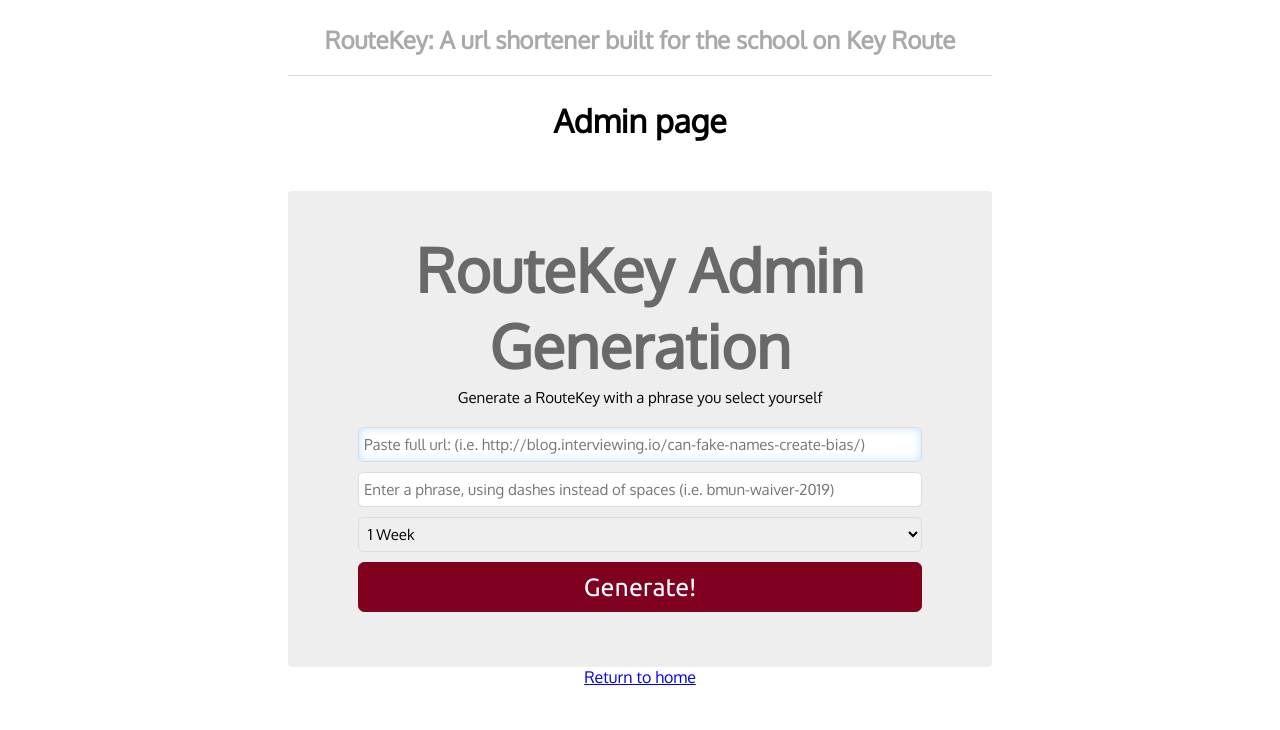
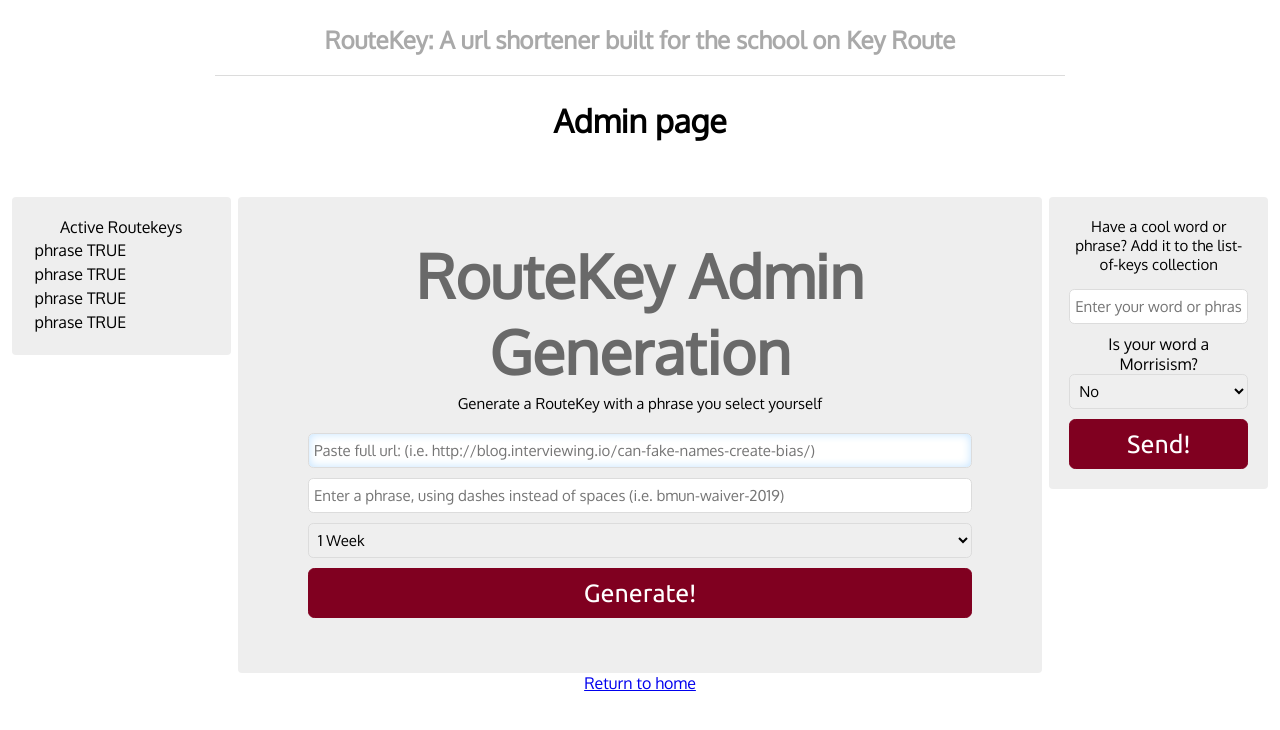
Before and after one commit to evanzhong/routekey, a website: page src/public/admin.html in a window 1280 px wide. Drawn offline with Linux system fonts and the light colour scheme.

Commit message:
added more html to admin

```diff
--- a/src/public/admin.html
+++ b/src/public/admin.html
@@ -22,6 +22,16 @@
 				border-bottom: 1px solid gainsboro;
 			}
 			main{
+				display:flex;
+				place-items:center;
+				flex-direction: row;
+			}
+			.sides{
+				width: 14vw;
+				margin: auto;
+				padding: 20px !important;
+			}
+			.center-main{
 				margin: auto;
 				text-align: center;
 				width: 55vw;
@@ -32,7 +42,7 @@
 				padding: 35px;
 				padding-left: 50px;
 				padding-right: 50px;
-				margin-top: 50px;
+				margin-top: 35px;
 				border-radius: 0.25em;
 			}
 			#routekey{
@@ -41,7 +51,7 @@
 				margin-bottom: 5px;
 				margin-top: 5px;
 			}
-			#explanation{
+			.explanation{
 				margin-top: 0px;
 				font-size: 15px;
 			}
@@ -134,13 +144,25 @@
 		</style>
 	</head>
 	<body>
-		<main>
+		<div class="center-main" style="min-width:850px;">
 			<h3 id="welcome">RouteKey: A url shortener built for the school on Key Route</h3>
 			<h1>Admin page</h1>
+		</div>
+
+		<main>
+			<section class="form-wrapper fade-in sides">
+				<div>Active Routekeys</div>
+				<table>
+					<tr><td>phrase</td><td>TRUE</td></tr>
+					<tr><td>phrase</td><td>TRUE</td></tr>
+					<tr><td>phrase</td><td>TRUE</td></tr>
+					<tr><td>phrase</td><td>TRUE</td></tr>
+				</table>
+			</section>
 			<!-- Future TODO: Charts and tables? Current inUse? Currently inUse AdminGen true? Submit your own? -->
-			<section class="form-wrapper fade-in">
+			<section class="form-wrapper fade-in center-main">
 				<h1 id="routekey">RouteKey Admin Generation</h1>
-				<p id="explanation">Generate a RouteKey with a phrase you select yourself</p>
+				<p class="explanation">Generate a RouteKey with a phrase you select yourself</p>
 				<form>
 					<input class="url" type="url" placeholder="Paste full url: (i.e. http://blog.interviewing.io/can-fake-names-create-bias/)" required name="url" autofocus>
 					<!-- Future TODO: check if phrase is url safe using: ^[a-zA-Z0-9_-]*$ -->
@@ -155,8 +177,21 @@
 				</form>
 				<section class="generated"></section>
 			</section>
-			<a href="/">Return to home</a>
+			<section class="form-wrapper fade-in sides">
+				<p class="explanation">Have a cool word or phrase? Add it to the list-of-keys collection</p>
+				<form style="margin:0px">
+					<input class="new-phrase" type="text" placeholder="Enter your word or phrase" required name="phrase">
+					<label for="isMorrisism">Is your word a Morrisism?</label>
+					<select name="isMorrisism" id="">
+						<option value="False">No</option>
+						<option value="True">Yes</option>
+					</select>
+					<button type="submit" class="dim">Send!</button>
+				</form>
+			</section>
 		</main>
+		<a href="/">Return to home</a>
+
 		<script>
 		const form = document.querySelector('form');
 		const result = document.querySelector('.generated');
```
